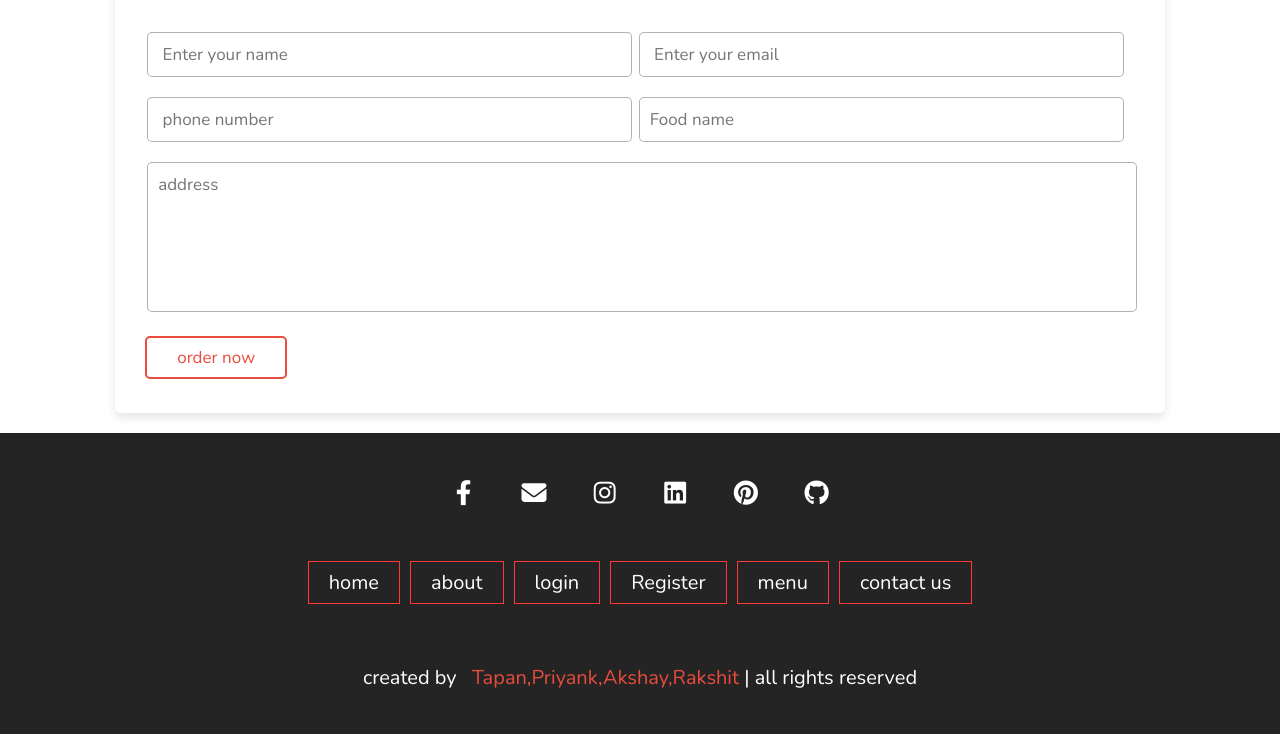
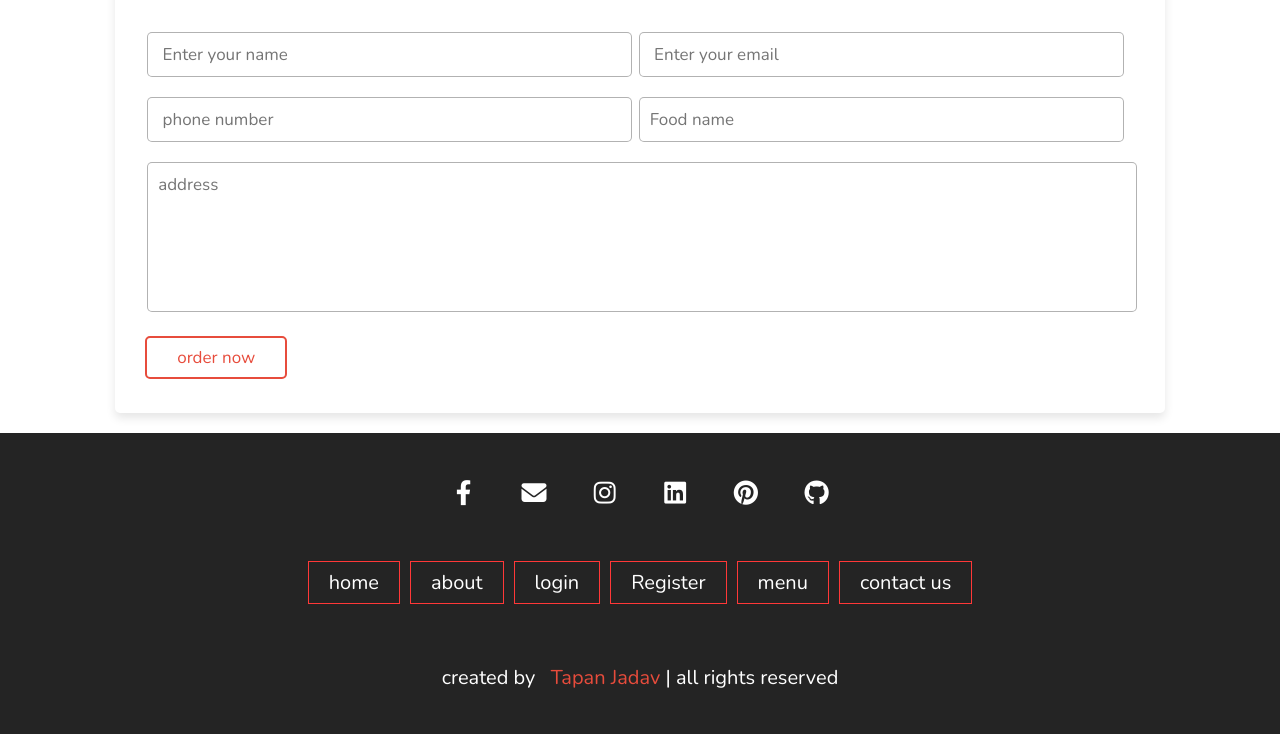
Before and after one commit to tpnrajput/DE-Online-food-delivery, a plain HTML site: page index.html in a window 1280 px wide. Shown: the part 5974-6708 px from the top of the page. Drawn offline with nearby package versions, Linux system fonts and the light colour scheme.

Commit message:
Update index.html

```diff
--- a/index.html
+++ b/index.html
@@ -396,7 +396,7 @@
             <a href="./contact.html">contact us</a>
         </div>
         <div class="credit">
-            created by <span>&nbsp;&nbsp; Tapan,Priyank,Akshay,Rakshit </span>&nbsp;| all rights reserved
+            created by <span>&nbsp;&nbsp; Tapan Jadav </span>&nbsp;| all rights reserved
         </div>
     </section>
 
```
